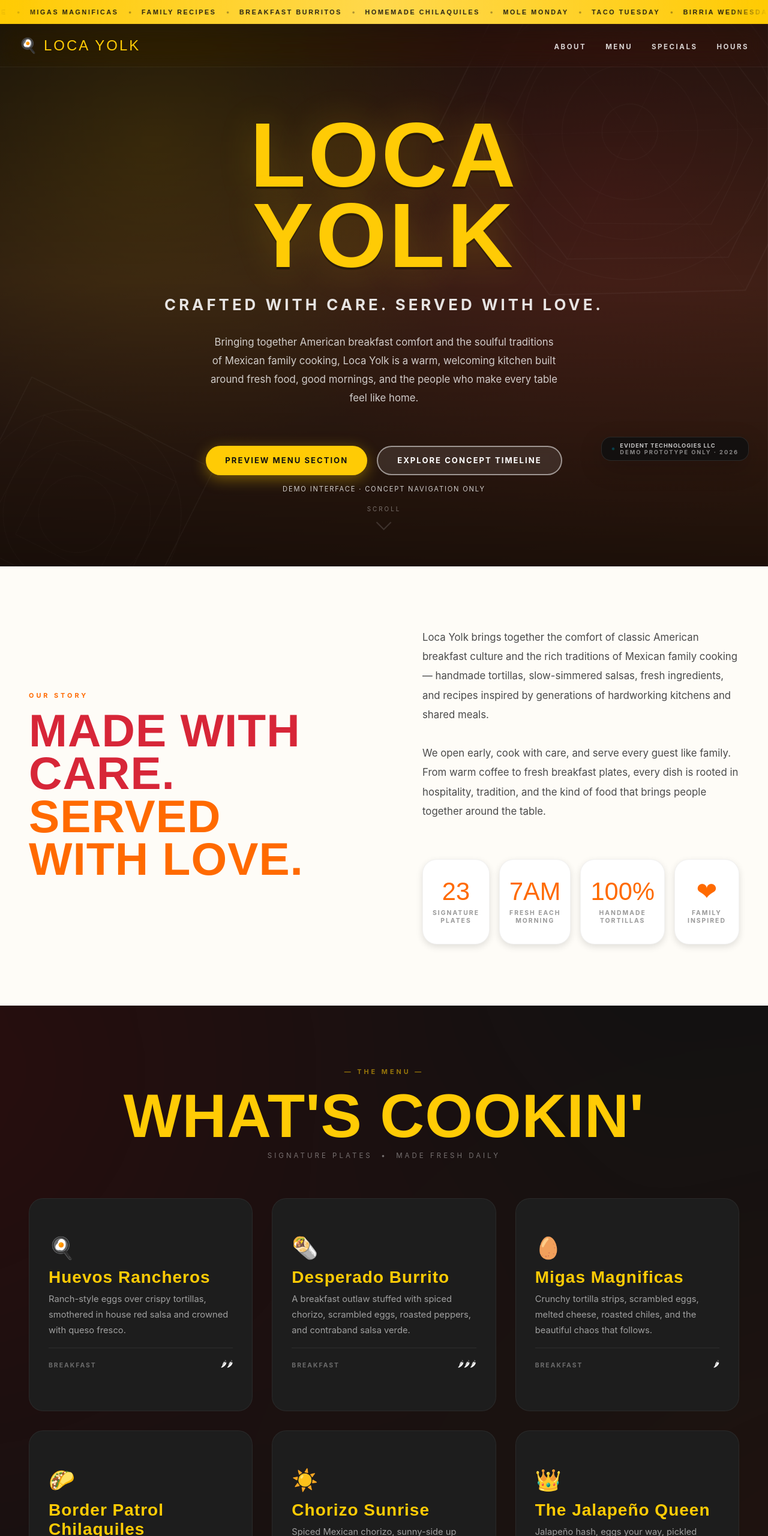
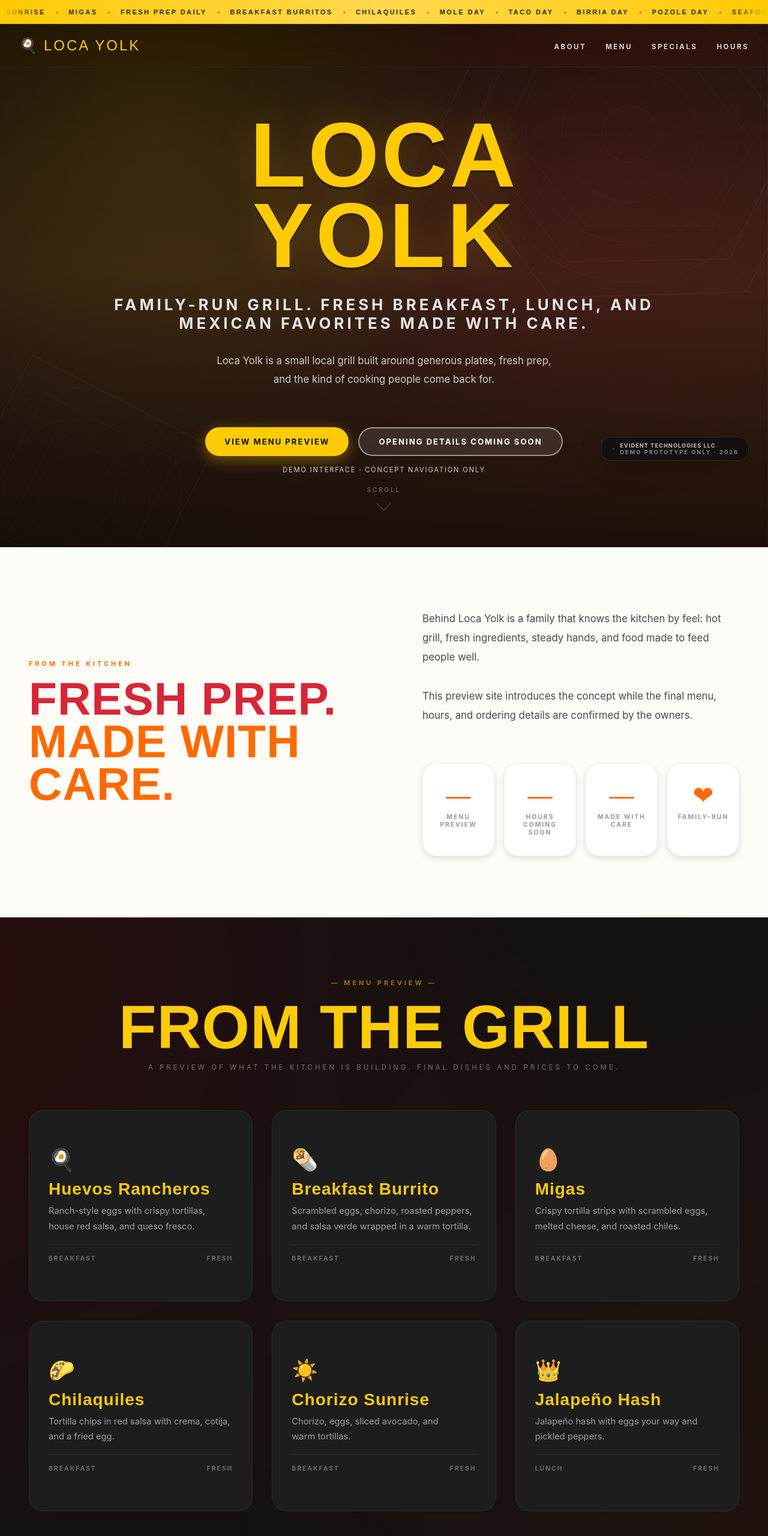
Before and after one commit to ISolano7/loca-yolk, a website: page index.html in a window 1280 px wide. Shown: the top 2560 px of the page at 60% size. Drawn offline with Linux system fonts and the light colour scheme.

Commit message:
fix(content): make Loca Yolk preview respectful and owner-safe

```diff
--- a/index.html
+++ b/index.html
@@ -4,17 +4,17 @@
     <meta charset="UTF-8" />
     <meta name="viewport" content="width=device-width, initial-scale=1.0" />
 <title>
-  LOCA YOLK — American Breakfast & Mexican-Inspired Lunch
+  Loca Yolk — Family-run breakfast & lunch grill
 </title>
 
 <meta
   name="description"
-  content="Loca Yolk is a modern breakfast and lunch concept inspired by classic American diner culture and the soulful traditions of Mexican family cooking — fresh ingredients, handmade recipes, and warm hospitality served daily."
+  content="Loca Yolk is a family-run breakfast and lunch grill serving fresh, simple food made with care."
 />
 
 <meta
   name="keywords"
-  content="American breakfast, Mexican-inspired brunch, breakfast restaurant, brunch concept, handmade tortillas, chilaquiles, breakfast burritos, diner-style breakfast, family restaurant"
+  content="breakfast, lunch, family-run grill, neighborhood restaurant"
 />
 
 <meta
@@ -29,12 +29,12 @@
 
 <meta
   property="og:title"
-  content="LOCA YOLK — American Breakfast & Mexican-Inspired Lunch"
+  content="Loca Yolk — Family-run breakfast & lunch grill"
 />
 
 <meta
   property="og:description"
-  content="A warm, family-inspired breakfast and lunch concept blending American comfort food with the rich traditions of Mexican home cooking."
+  content="A family-run local grill serving breakfast, lunch, and Mexican favorites made with care."
 />
 
 <meta
@@ -79,7 +79,7 @@
 />
 
 <!-- et:institutional-operational-lineage -->
-  <link rel="canonical" href="https://loca-yolk.evidtech.com/" />
+  <link rel="canonical" href="https://isolano7.github.io/loca-yolk/" />
   </head>
     <link rel="preconnect" href="https://fonts.googleapis.com" />
     <link rel="preconnect" href="https://fonts.gstatic.com" crossorigin />
@@ -811,6 +811,14 @@
         .menu-heat {
           font-size: 0.85rem;
         }
+        .menu-tag {
+          font-size: 0.65rem;
+          font-weight: 700;
+          letter-spacing: 2px;
+          text-transform: uppercase;
+          color: rgba(255, 255, 255, 0.35);
+        }
+
 
         /* ═══ WEEKLY SPECIALS ════════════════════════════════════════ */
         .weekly {
@@ -959,6 +967,18 @@
           text-align: right;
           color: #666;
         }
+        .hours-note {
+          max-width: 520px;
+          font-size: 1.05rem;
+          line-height: 1.7;
+          color: #555;
+          background: white;
+          padding: var(--space-lg) var(--space-xl);
+          border-radius: var(--radius-lg);
+          box-shadow: var(--elev-2);
+          border: 1px solid rgba(0, 0, 0, 0.06);
+        }
+
 
         @media (max-width: 640px) {
           .section {
@@ -1347,23 +1367,23 @@
           <span class="ticker-separator">•</span>
           <span class="ticker-item">Chorizo Sunrise</span>
           <span class="ticker-separator">•</span>
-          <span class="ticker-item">Migas Magnificas</span>
-          <span class="ticker-separator">•</span>
-          <span class="ticker-item">Family Recipes</span>
+          <span class="ticker-item">Migas</span>
+          <span class="ticker-separator">•</span>
+          <span class="ticker-item">Fresh Prep Daily</span>
           <span class="ticker-separator">•</span>
           <span class="ticker-item">Breakfast Burritos</span>
           <span class="ticker-separator">•</span>
-          <span class="ticker-item">Homemade Chilaquiles</span>
-          <span class="ticker-separator">•</span>
-          <span class="ticker-item">Mole Monday</span>
-          <span class="ticker-separator">•</span>
-          <span class="ticker-item">Taco Tuesday</span>
-          <span class="ticker-separator">•</span>
-          <span class="ticker-item">Birria Wednesday</span>
-          <span class="ticker-separator">•</span>
-          <span class="ticker-item">Pozole Thursday</span>
-          <span class="ticker-separator">•</span>
-          <span class="ticker-item">Seafood Friday</span>
+          <span class="ticker-item">Chilaquiles</span>
+          <span class="ticker-separator">•</span>
+          <span class="ticker-item">Mole Day</span>
+          <span class="ticker-separator">•</span>
+          <span class="ticker-item">Taco Day</span>
+          <span class="ticker-separator">•</span>
+          <span class="ticker-item">Birria Day</span>
+          <span class="ticker-separator">•</span>
+          <span class="ticker-item">Pozole Day</span>
+          <span class="ticker-separator">•</span>
+          <span class="ticker-item">Seafood Day</span>
           <span class="ticker-separator">•</span>
           <span class="ticker-item">Weekend Brunch</span>
           <span class="ticker-separator">•</span>
@@ -1375,23 +1395,23 @@
           <span class="ticker-separator">•</span>
           <span class="ticker-item">Chorizo Sunrise</span>
           <span class="ticker-separator">•</span>
-          <span class="ticker-item">Migas Magnificas</span>
-          <span class="ticker-separator">•</span>
-          <span class="ticker-item">Family Recipes</span>
+          <span class="ticker-item">Migas</span>
+          <span class="ticker-separator">•</span>
+          <span class="ticker-item">Fresh Prep Daily</span>
           <span class="ticker-separator">•</span>
           <span class="ticker-item">Breakfast Burritos</span>
           <span class="ticker-separator">•</span>
-          <span class="ticker-item">Homemade Chilaquiles</span>
-          <span class="ticker-separator">•</span>
-          <span class="ticker-item">Mole Monday</span>
-          <span class="ticker-separator">•</span>
-          <span class="ticker-item">Taco Tuesday</span>
-          <span class="ticker-separator">•</span>
-          <span class="ticker-item">Birria Wednesday</span>
-          <span class="ticker-separator">•</span>
-          <span class="ticker-item">Pozole Thursday</span>
-          <span class="ticker-separator">•</span>
-          <span class="ticker-item">Seafood Friday</span>
+          <span class="ticker-item">Chilaquiles</span>
+          <span class="ticker-separator">•</span>
+          <span class="ticker-item">Mole Day</span>
+          <span class="ticker-separator">•</span>
+          <span class="ticker-item">Taco Day</span>
+          <span class="ticker-separator">•</span>
+          <span class="ticker-item">Birria Day</span>
+          <span class="ticker-separator">•</span>
+          <span class="ticker-item">Pozole Day</span>
+          <span class="ticker-separator">•</span>
+          <span class="ticker-item">Seafood Day</span>
           <span class="ticker-separator">•</span>
           <span class="ticker-item">Weekend Brunch</span>
           <span class="ticker-separator">•</span>
@@ -1458,21 +1478,19 @@
         <h1 id="hero-h1">LOCA YOLK</h1>
 
         <p class="hero-tagline">
-          Crafted with Care. Served with Love.
+          Family-run grill. Fresh breakfast, lunch, and Mexican favorites made with care.
         </p>
 
         <p class="hero-subcopy">
-          Bringing together American breakfast comfort and the soulful traditions of
-          Mexican family cooking, Loca Yolk is a warm, welcoming kitchen built around
-          fresh food, good mornings, and the people who make every table feel like home.
+          Loca Yolk is a small local grill built around generous plates, fresh prep, and the kind of cooking people come back for.
         </p>
 
         <div class="cta-row">
           <a href="#menu" class="btn btn-primary" aria-describedby="demo-interface-note">
-            Preview Menu Section
+            View menu preview
           </a>
           <a href="#hours" class="btn btn-secondary" aria-describedby="demo-interface-note">
-            Explore Concept Timeline
+            Opening details coming soon
           </a>
         </div>
 
@@ -1490,12 +1508,12 @@
     <!-- ── ABOUT ──────────────────────────────────────────────────── -->
    <section class="section about" id="about" aria-labelledby="ly-about-title">
   <div class="reveal">
-    <span class="eyebrow">Our Story</span>
+    <span class="eyebrow">From the kitchen</span>
 
 
 <h2 id="ly-about-title" class="about-heading">
-  MADE WITH CARE.<br />
-  <span class="accent">SERVED WITH LOVE.</span>
+  FRESH PREP.<br />
+  <span class="accent">MADE WITH CARE.</span>
 </h2>
 
 
@@ -1504,40 +1522,36 @@
   <div class="reveal" style="transition-delay: 120ms">
     <div class="about-body">
       <p>
-        Loca Yolk brings together the comfort of classic American breakfast
-        culture and the rich traditions of Mexican family cooking — handmade
-        tortillas, slow-simmered salsas, fresh ingredients, and recipes inspired
-        by generations of hardworking kitchens and shared meals.
+        Behind Loca Yolk is a family that knows the kitchen by feel: hot grill,
+        fresh ingredients, steady hands, and food made to feed people well.
       </p>
 
 
   <p>
-    We open early, cook with care, and serve every guest like family. From
-    warm coffee to fresh breakfast plates, every dish is rooted in
-    hospitality, tradition, and the kind of food that brings people together
-    around the table.
+    This preview site introduces the concept while the final menu, hours, and
+    ordering details are confirmed by the owners.
   </p>
 </div>
 
 <div class="stats">
   <div class="stat reveal" style="transition-delay: 200ms">
-    <div class="stat-value">23</div>
-    <div class="stat-label">Signature Plates</div>
+    <div class="stat-value">—</div>
+    <div class="stat-label">Menu preview</div>
   </div>
 
   <div class="stat reveal" style="transition-delay: 280ms">
-    <div class="stat-value">7AM</div>
-    <div class="stat-label">Fresh Each Morning</div>
+    <div class="stat-value">—</div>
+    <div class="stat-label">Hours coming soon</div>
   </div>
 
   <div class="stat reveal" style="transition-delay: 360ms">
-    <div class="stat-value">100%</div>
-    <div class="stat-label">Handmade Tortillas</div>
+    <div class="stat-value">—</div>
+    <div class="stat-label">Made with care</div>
   </div>
 
   <div class="stat reveal" style="transition-delay: 440ms">
     <div class="stat-value">❤</div>
-    <div class="stat-label">Family Inspired</div>
+    <div class="stat-label">Family-run</div>
   </div>
 </div>
 
@@ -1550,69 +1564,69 @@
       <div class="menu-mesh" aria-hidden="true"></div>
 
       <div class="reveal">
-        <span class="eyebrow" style="color: rgba(255, 203, 5, 0.55)">— The Menu —</span>
-        <h2 class="menu-heading" id="menu-h2">WHAT'S COOKIN'</h2>
-        <p class="menu-sub">Signature plates &nbsp;•&nbsp; Made fresh daily</p>
+        <span class="eyebrow" style="color: rgba(255, 203, 5, 0.55)">— Menu preview —</span>
+        <h2 class="menu-heading" id="menu-h2">FROM THE GRILL</h2>
+        <p class="menu-sub">A preview of what the kitchen is building. Final dishes and prices to come.</p>
       </div>
 
       <div class="menu-grid">
         <article class="menu-card reveal" style="transition-delay: 80ms">
           <span class="menu-emoji" aria-hidden="true">🍳</span>
           <h3>Huevos Rancheros</h3>
-          <p>Ranch-style eggs over crispy tortillas, smothered in house red salsa and crowned with queso fresco.</p>
+          <p>Ranch-style eggs with crispy tortillas, house red salsa, and queso fresco.</p>
           <div class="menu-meta">
             <span class="menu-category">Breakfast</span>
-            <span class="menu-heat" aria-label="Two chili heat level">🌶🌶</span>
+            <span class="menu-tag">Fresh</span>
           </div>
         </article>
 
         <article class="menu-card reveal" style="transition-delay: 160ms">
           <span class="menu-emoji" aria-hidden="true">🌯</span>
-          <h3>Desperado Burrito</h3>
-          <p>A breakfast outlaw stuffed with spiced chorizo, scrambled eggs, roasted peppers, and contraband salsa verde.</p>
+          <h3>Breakfast Burrito</h3>
+          <p>Scrambled eggs, chorizo, roasted peppers, and salsa verde wrapped in a warm tortilla.</p>
           <div class="menu-meta">
             <span class="menu-category">Breakfast</span>
-            <span class="menu-heat" aria-label="Three chili heat level">🌶🌶🌶</span>
+            <span class="menu-tag">Fresh</span>
           </div>
         </article>
 
         <article class="menu-card reveal" style="transition-delay: 240ms">
           <span class="menu-emoji" aria-hidden="true">🥚</span>
-          <h3>Migas Magnificas</h3>
-          <p>Crunchy tortilla strips, scrambled eggs, melted cheese, roasted chiles, and the beautiful chaos that follows.</p>
+          <h3>Migas</h3>
+          <p>Crispy tortilla strips with scrambled eggs, melted cheese, and roasted chiles.</p>
           <div class="menu-meta">
             <span class="menu-category">Breakfast</span>
-            <span class="menu-heat" aria-label="One chili heat level">🌶</span>
+            <span class="menu-tag">Fresh</span>
           </div>
         </article>
 
         <article class="menu-card reveal" style="transition-delay: 320ms">
           <span class="menu-emoji" aria-hidden="true">🌮</span>
-          <h3>Border Patrol Chilaquiles</h3>
-          <p>Red sauce. Crispy chips. Crema. Cotija. Absolute destruction. You won't want anything else.</p>
+          <h3>Chilaquiles</h3>
+          <p>Tortilla chips in red salsa with crema, cotija, and a fried egg.</p>
           <div class="menu-meta">
             <span class="menu-category">Breakfast</span>
-            <span class="menu-heat" aria-label="Three chili heat level">🌶🌶🌶</span>
+            <span class="menu-tag">Fresh</span>
           </div>
         </article>
 
         <article class="menu-card reveal" style="transition-delay: 400ms">
           <span class="menu-emoji" aria-hidden="true">☀️</span>
           <h3>Chorizo Sunrise</h3>
-          <p>Spiced Mexican chorizo, sunny-side up eggs, sliced avocado, and warm hand-pressed tortillas.</p>
+          <p>Chorizo, eggs, sliced avocado, and warm tortillas.</p>
           <div class="menu-meta">
             <span class="menu-category">Breakfast</span>
-            <span class="menu-heat" aria-label="Two chili heat level">🌶🌶</span>
+            <span class="menu-tag">Fresh</span>
           </div>
         </article>
 
         <article class="menu-card reveal" style="transition-delay: 480ms">
           <span class="menu-emoji" aria-hidden="true">👑</span>
-          <h3>The Jalapeño Queen</h3>
-          <p>Jalapeño hash, eggs your way, pickled pepper crown. Not for the faint of heart. You've been warned.</p>
+          <h3>Jalapeño Hash</h3>
+          <p>Jalapeño hash with eggs your way and pickled peppers.</p>
           <div class="menu-meta">
             <span class="menu-category">Lunch</span>
-            <span class="menu-heat" aria-label="Three chili heat level">🌶🌶🌶</span>
+            <span class="menu-tag">Fresh</span>
           </div>
         </article>
       </div>
@@ -1647,17 +1661,17 @@
       <div class="weekly-inner">
         <div class="reveal">
           <span class="eyebrow" style="color: rgba(255, 255, 255, 0.5)">— Limited Time —</span>
-          <h2 class="weekly-heading" id="weekly-h2">WEEKLY SPECIALS</h2>
-          <p class="weekly-sub">Every day has its own flavor. Come back hungry.</p>
+          <h2 class="weekly-heading" id="weekly-h2">WEEKLY ROTATION</h2>
+          <p class="weekly-sub">A preview rotation while the kitchen finalizes the schedule.</p>
         </div>
 
         <div class="days">
-          <div class="day reveal" style="transition-delay:  80ms"><span class="day-label">Monday</span>   <span class="day-name">Mole Monday</span></div>
-          <div class="day reveal" style="transition-delay: 150ms"><span class="day-label">Tuesday</span>  <span class="day-name">Taco Tuesday</span></div>
-          <div class="day reveal" style="transition-delay: 220ms"><span class="day-label">Wednesday</span><span class="day-name">Birria Hump Day</span></div>
-          <div class="day reveal" style="transition-delay: 290ms"><span class="day-label">Thursday</span> <span class="day-name">Pozole Thursday</span></div>
-          <div class="day reveal" style="transition-delay: 360ms"><span class="day-label">Friday</span>   <span class="day-name">Seafood Friday</span></div>
-          <div class="day reveal" style="transition-delay: 430ms"><span class="day-label">Sat / Sun</span><span class="day-name">Brunch Loco 🎉</span></div>
+          <div class="day reveal" style="transition-delay:  80ms"><span class="day-label">Monday</span>   <span class="day-name">Mole</span></div>
+          <div class="day reveal" style="transition-delay: 150ms"><span class="day-label">Tuesday</span>  <span class="day-name">Tacos</span></div>
+          <div class="day reveal" style="transition-delay: 220ms"><span class="day-label">Wednesday</span><span class="day-name">Birria</span></div>
+          <div class="day reveal" style="transition-delay: 290ms"><span class="day-label">Thursday</span> <span class="day-name">Pozole</span></div>
+          <div class="day reveal" style="transition-delay: 360ms"><span class="day-label">Friday</span>   <span class="day-name">Seafood</span></div>
+          <div class="day reveal" style="transition-delay: 430ms"><span class="day-label">Sat / Sun</span><span class="day-name">Weekend Brunch</span></div>
         </div>
       </div>
     </section>
@@ -1665,30 +1679,22 @@
     <!-- ── HOURS ──────────────────────────────────────────────────── -->
     <section class="section hours" id="hours" aria-labelledby="hours-h2">
       <div class="reveal">
-        <span class="eyebrow">Visit Us</span>
+        <span class="eyebrow">Visit Us (Preview)</span>
         <h2 id="hours-h2" class="hours-heading">HOURS &amp;<br />LOCATION</h2>
-        <table class="hours-table" aria-label="Business hours">
-          <tbody>
-            <tr><td>Mon – Fri</td><td>7:00 AM – 3:00 PM</td></tr>
-            <tr><td>Saturday</td><td>8:00 AM – 4:00 PM</td></tr>
-            <tr><td>Sunday</td>  <td>9:00 AM – 3:00 PM</td></tr>
-          </tbody>
-        </table>
+        <p class="hours-note">Hours will be posted once confirmed by the owners.</p>
       </div>
 
       <div class="reveal" style="transition-delay: 150ms">
         <div class="location-card">
-          <h3>📍 Find Us</h3>
+          <h3>📍 Location</h3>
           <p>
-            Somewhere in New Jersey<br />
-            where the vibes are right<br />
-            and the coffee is strong.
+            New Jersey area.<br />
+            Exact address coming soon.
           </p>
           <p style="margin-top: 1rem; font-size: 0.88rem; color: #999; line-height: 1.7;">
-            Exact location announced Spring 2026.<br />
-            Follow <strong style="color: #555">@locayolk</strong> for the reveal.
+            Follow <strong style="color: #555">@locayolk</strong> for updates as details are confirmed.
           </p>
-          <div class="location-badge">📍 Coming Spring 2026</div>
+          <div class="location-badge">Details coming soon</div>
         </div>
       </div>
     </section>
@@ -1710,25 +1716,20 @@
       </div>
 
       <p class="footer-sub">
-        Born on the Border. Raised on the Ranch.<br />
-        American–Mexican Breakfast &amp; Lunch &nbsp;•&nbsp; Est. 2026
+        Family-run breakfast and lunch grill.<br />
+        Fresh food made with care.
       </p>
 
       <p class="footer-social">@locayolk</p>
 
-      <p class="footer-tags">
-        #LocaYolk2026 &nbsp;•&nbsp; #BornOnTheBorder &nbsp;•&nbsp; #NJBreakfast
+      <p class="footer-copy">
+        © 2026 Loca Yolk preview site.
       </p>
 
-      <hr class="footer-rule" aria-hidden="true" />
-
-      <p class="footer-copy">
-        © 2026 Loca Yolk LLC &nbsp;•&nbsp; New Jersey &nbsp;•&nbsp; All eggs broken with love
-      </p>
-
       <p class="footer-prototype-notice">
-        Concept prototype by Evident Technologies<br />
-        Demo experience — not production ordering infrastructure
+        Loca Yolk is a family-run local grill.<br />
+        This website may be a preview while final menu, hours, ordering, and contact details are confirmed by the owners.<br />
+        Demo experience — not production ordering infrastructure.
       </p>
 
       <div class="et-watermark" aria-label="Digital experience by Evident Technologies LLC">
--- a/package.json
+++ b/package.json
@@ -2,7 +2,7 @@
   "name": "loca-yolk",
   "version": "1.0.0",
   "private": true,
-  "description": "Loca Yolk — American-Mexican Breakfast & Lunch prototype",
+  "description": "Loca Yolk — family-run breakfast and lunch grill preview",
   "scripts": {
     "check": "node scripts/boundary-check.mjs",
     "preview": "npx serve ."
```
Also changed, not shown: README.md.
